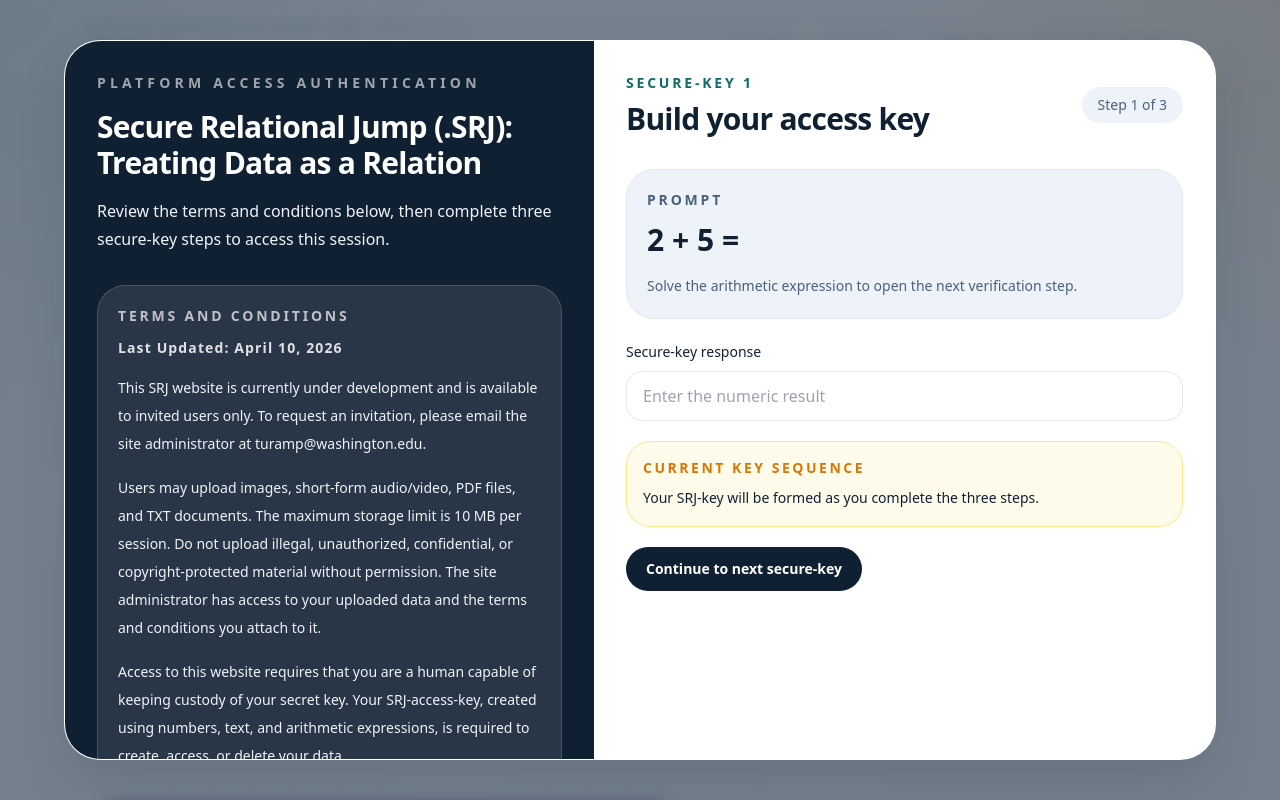
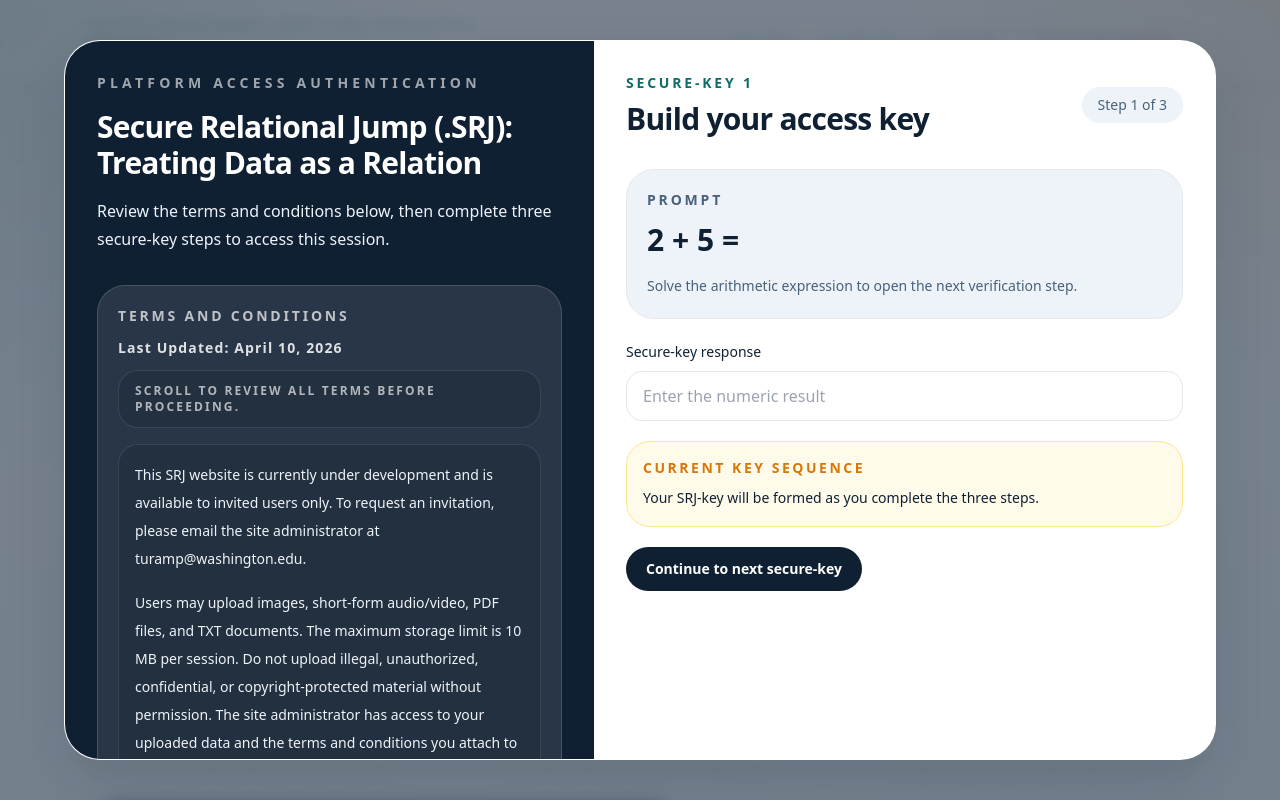
Before and after one commit to saahil634/srj, a Next.js app: page / in a window 1280 px wide. Shown: the top 800 px of the page. Built offline with nearby package versions, Linux system fonts and the light colour scheme; no server answers.

Commit message:
Fix SRJ authentication terms scrolling

```diff
--- a/app/globals.css
+++ b/app/globals.css
@@ -30,3 +30,27 @@ code,
 pre {
   font-family: var(--font-mono);
 }
+
+.srj-scrollbar {
+  scrollbar-width: thin;
+  scrollbar-color: rgba(253, 224, 71, 0.8) rgba(255, 255, 255, 0.08);
+}
+
+.srj-scrollbar::-webkit-scrollbar {
+  width: 12px;
+}
+
+.srj-scrollbar::-webkit-scrollbar-track {
+  background: rgba(255, 255, 255, 0.08);
+  border-radius: 999px;
+}
+
+.srj-scrollbar::-webkit-scrollbar-thumb {
+  background: rgba(253, 224, 71, 0.8);
+  border-radius: 999px;
+  border: 2px solid rgba(15, 23, 42, 0.28);
+}
+
+.srj-scrollbar::-webkit-scrollbar-thumb:hover {
+  background: rgba(252, 211, 77, 0.95);
+}
--- a/components/platform-access-gate.tsx
+++ b/components/platform-access-gate.tsx
@@ -284,7 +284,7 @@ export function PlatformAccessGate({ children }: { children: ReactNode }) {
 
       <div className="fixed inset-0 z-[70] flex items-center justify-center bg-ink/55 p-6 backdrop-blur-sm">
         <section className="grid max-h-[90vh] w-full max-w-6xl overflow-hidden rounded-[2.25rem] border border-white/40 bg-white shadow-panel lg:grid-cols-[0.92fr_1.08fr]">
-          <div className="overflow-auto bg-ink px-7 py-8 text-white lg:px-8">
+          <div className="flex min-h-0 flex-col bg-ink px-7 py-8 text-white lg:px-8">
             <p className="text-sm font-semibold uppercase tracking-[0.3em] text-white/60">
               {demoCopy.platformAccess.header.eyebrow}
             </p>
@@ -295,17 +295,22 @@ export function PlatformAccessGate({ children }: { children: ReactNode }) {
               {demoCopy.platformAccess.header.description}
             </p>
 
-            <div className="mt-8 rounded-[1.75rem] border border-white/15 bg-white/10 p-5">
+            <div className="mt-8 flex min-h-0 flex-1 flex-col rounded-[1.75rem] border border-white/15 bg-white/10 p-5">
               <p className="text-sm font-semibold uppercase tracking-[0.2em] text-white/70">
                 {demoCopy.platformAccess.header.termsEyebrow}
               </p>
               <p className="mt-3 text-sm font-semibold tracking-[0.08em] text-white/85">
                 {demoCopy.platformAccess.header.lastUpdatedLabel}
               </p>
-              <div className="mt-4 space-y-4 text-sm leading-7 text-mist">
+              <div className="mt-3 rounded-[1.25rem] border border-white/10 bg-black/10 px-4 py-3 text-xs font-semibold uppercase tracking-[0.18em] text-white/65">
+                Scroll to review all terms before proceeding.
+              </div>
+              <div className="srj-scrollbar mt-4 flex-1 overflow-y-scroll rounded-[1.25rem] border border-white/10 bg-black/10 px-4 py-4">
+                <div className="space-y-4 text-sm leading-7 text-mist">
                 {PLATFORM_ACCESS_TERMS.map((term) => (
                   <p key={term}>{term}</p>
                 ))}
+                </div>
               </div>
             </div>
 
@@ -320,7 +325,7 @@ export function PlatformAccessGate({ children }: { children: ReactNode }) {
             </label>
           </div>
 
-          <div className="overflow-auto px-7 py-8 lg:px-8">
+          <div className="flex min-h-0 flex-col overflow-auto px-7 py-8 lg:px-8">
             <div className="flex items-center justify-between gap-3">
               <div>
                 <p className="text-sm font-semibold uppercase tracking-[0.2em] text-signal">
```
